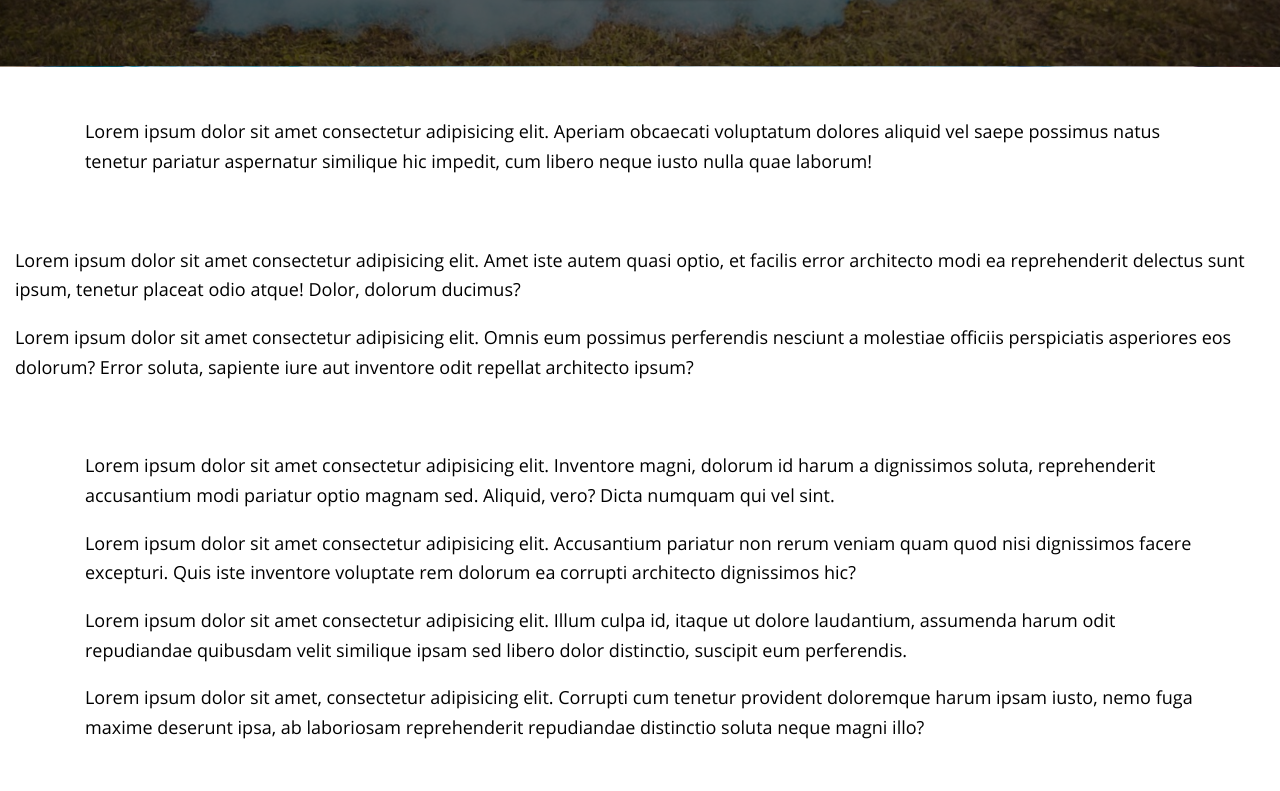
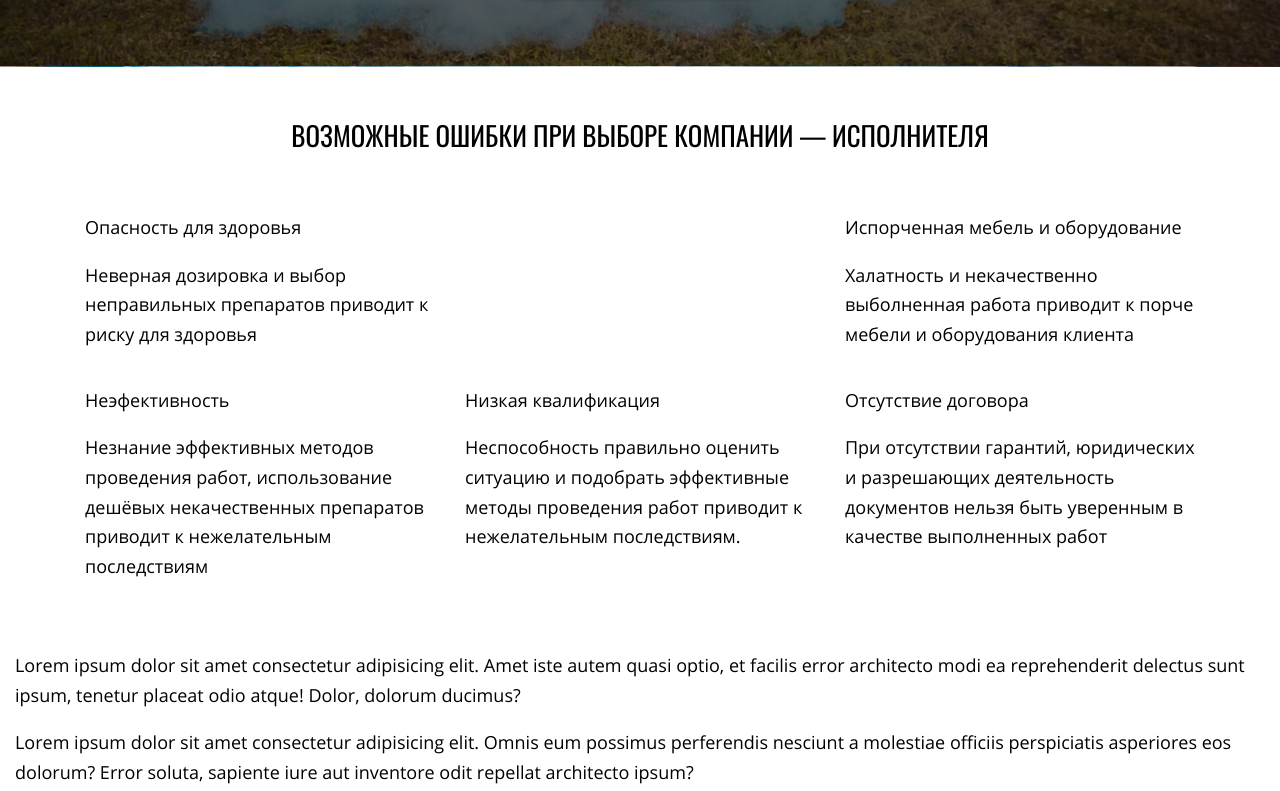
Before and after one commit to razamanaza/dezforce, a website: page src/index.html in a window 1280 px wide. Shown: the part 1642-2433 px from the top of the page. Drawn offline with Linux system fonts and the light colour scheme; files whose address does not match are found by name; a web font is replaced by a local one.

Commit message:
Add deploy gulp task via gh-pages

```diff
--- a/package.json
+++ b/package.json
@@ -24,10 +24,12 @@
     "gulp-cache": "^1.0.2",
     "gulp-clean-css": "^3.9.2",
     "gulp-concat": "^2.6.1",
+    "gulp-gh-pages": "^0.5.4",
     "gulp-imagemin": "^4.1.0",
     "gulp-notify": "^3.2.0",
     "gulp-rename": "^1.2.2",
     "gulp-sass": "^3.1.0",
+    "gulp-sequence": "^1.0.0",
     "gulp-uglify": "^3.0.0",
     "gulp-util": "^3.0.8",
     "hamburgers": "^0.9.3",
--- a/src/index.html
+++ b/src/index.html
@@ -3,7 +3,7 @@
 
 <head>
 	<meta charset="utf-8">
-	<base href="/">
+	<!--<base href="/">-->
 	<title>DEZFORCE - профессиональная дезинфекция</title>
 	<meta name="description" content="DEZFORCE - Дезинфекция, дезинсекция и дератизация помещений и контейнеров в день обращения">
 	<meta http-equiv="X-UA-Compatible" content="IE=edge">
@@ -110,7 +110,33 @@
 		</section>
 
 		<section id="problems" class="container problems">
-			<p>Lorem ipsum dolor sit amet consectetur adipisicing elit. Aperiam obcaecati voluptatum dolores aliquid vel saepe possimus natus tenetur pariatur aspernatur similique hic impedit, cum libero neque iusto nulla quae laborum!</p>
+			<h2>Возможные ошибки при выборе компании &mdash; исполнителя</h2>
+			<div class="row">
+				<div class="col-md-4 health-danger">
+					<p class="problems-header">Опасность для здоровья</p>
+					<p>Неверная дозировка и выбор неправильных препаратов приводит к риску для здоровья</p>
+				</div>
+				<div class="col-md-4 problems-icon">
+				</div>
+				<div class="col-md-4 property-danger">
+					<p class="problems-header">Испорченная мебель и оборудование</p>
+					<p>Халатность и некачественно выболненная работа приводит к порче мебели и оборудования клиента</p>
+				</div>
+			</div>
+			<div class="row">
+				<div class="col-md-4 inefficiency-danger">
+					<p class="problems-header">Неэфективность</p>
+					<p>Незнание эффективных методов проведения работ, использование дешёвых некачественных препаратов приводит к нежелательным последствиям</p>
+				</div>
+				<div class="col-md-4 low-qualification-danger">
+					<p class="problems-header">Низкая квалификация</p>
+					<p>Неспособность правильно оценить ситуацию и подобрать эффективные методы проведения работ приводит к нежелательным последствиям.</p>
+				</div>
+				<div class="col-md-4 contract-absence-danger">
+					<p class="problems-header">Отсутствие договора</p>
+					<p>При отсутствии гарантий, юридических и разрешающих деятельность документов нельзя быть уверенным в качестве выполненных работ</p>
+				</div>
+			</div>
 		</section>
 
 		<section id="advantages" class="container-fluid advantages">
```
Also changed, not shown: gulpfile.js (+9 -0 lines), src/img/danger.png (added).
